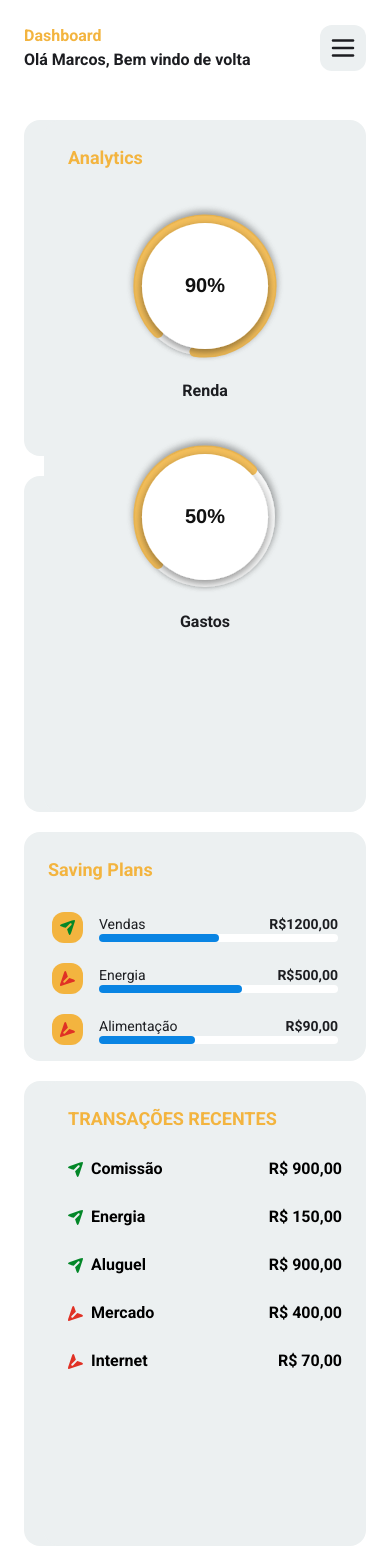
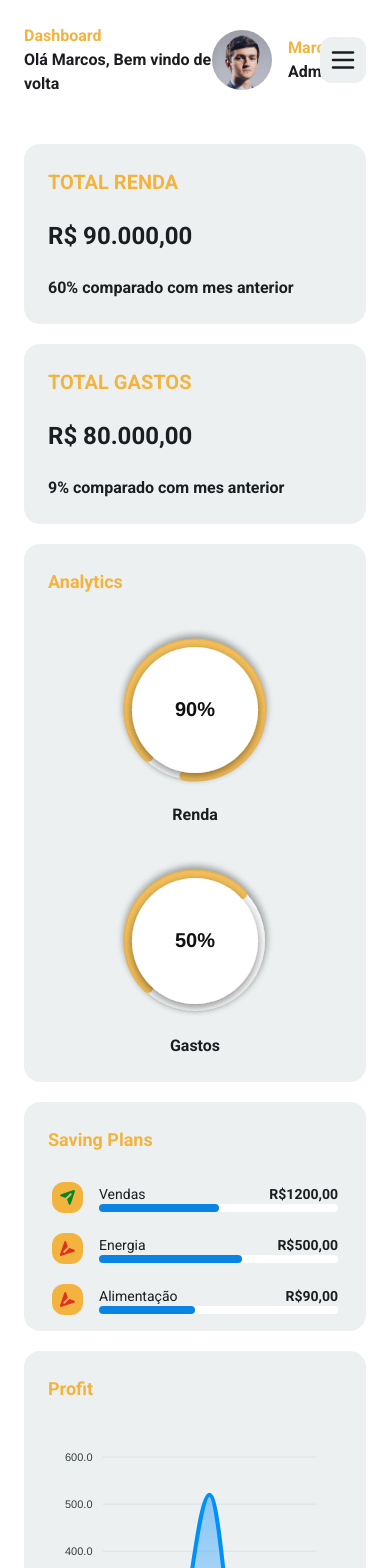
Before and after one commit to devbymarcos/finnanceweb, a Next.js app: page / in a window 390 px wide. Shown: the top 1568 px of the page. Built offline with nearby package versions, Linux system fonts and the light colour scheme.

Commit message:
style: responsivo

```diff
--- /dev/null
+++ b/src/app/(admin)/dash/Header.tsx
@@ -0,0 +1,31 @@
+import BtnMenuMobile from "@/components/btn-menu-mobile/BtnMenumobile";
+import Image from "next/image";
+
+const Header = () => {
+  return (
+    <header className="flex justify-between items-center mb-12">
+      <div>
+        <h1 className="text-base-yellow font-bold">Dashboard</h1>
+        <p className="font-bold text-base-black dark:text-base-white">
+          Olá Marcos, Bem vindo de volta
+        </p>
+      </div>
+      <div className="flex gap-4 items-center">
+        <Image
+          className="rounded-full"
+          src="/user.jpg"
+          width={60}
+          height={60}
+          alt="user avatar"
+        />
+        <div className="text-base-black dark:text-base-white font-bold">
+          <p className="text-base-yellow font-bold">Marcos</p>
+          <p>Admin</p>
+        </div>
+      </div>
+      <BtnMenuMobile />
+    </header>
+  );
+};
+
+export default Header;
--- a/src/app/(admin)/dash/HeaderDash.tsx
+++ /dev/null
@@ -1,17 +0,0 @@
-import BtnMenuMobile from "@/components/btn-menu-mobile/BtnMenumobile";
-
-const HeaderDash = () => {
-  return (
-    <header className="flex justify-between items-center mb-12">
-      <div>
-        <h1 className="text-base-yellow font-bold">Dashboard</h1>
-        <p className="font-bold text-base-black dark:text-base-white">
-          Olá Marcos, Bem vindo de volta
-        </p>
-      </div>
-      <BtnMenuMobile colors="#000" />
-    </header>
-  );
-};
-
-export default HeaderDash;
--- a/src/app/(admin)/dash/LastTransaction.tsx
+++ b/src/app/(admin)/dash/LastTransaction.tsx
@@ -9,7 +9,7 @@ type Props = {
 
 const LastTransaction = ({ item }: Props) => {
   return (
-    <div className="flex gap-2 justify-between items-center font-bold">
+    <div className="flex gap-2 justify-between text-base-black dark:text-base-white items-center font-bold">
       <div className="flex items-center gap-2">
         {item.type == "income" ? <IncomeIconType /> : <ExpenseIconType />}
         <p>{item.name}</p>
--- a/src/app/(admin)/layout.tsx
+++ b/src/app/(admin)/layout.tsx
@@ -2,6 +2,7 @@
 
 import "../globals.css";
 import Sidebar from "@/components/sidebar/Sidebar";
+import Header from "./dash/Header";
 
 export default function RootLayout({
   children,
@@ -12,7 +13,10 @@ export default function RootLayout({
     <>
       <Sidebar />
       <main className="absolute md:left-[250px] w-full md:w-full-custom   p-6">
-        <div className="container-custom mx-auto">{children}</div>
+        <div className="container-custom mx-auto">
+          <Header />
+          {children}
+        </div>
       </main>
     </>
   );
--- a/src/app/(admin)/page.tsx
+++ b/src/app/(admin)/page.tsx
@@ -1,6 +1,6 @@
 import SavePlansItem from "@/app/(admin)/dash/SavePlansItem";
 import CardStyle from "../../components/cards/CardStyle";
-import HeaderDash from "./dash/HeaderDash";
+
 import dynamic from "next/dynamic";
 import LastTransaction from "./dash/LastTransaction";
 
@@ -18,8 +18,7 @@ const ChartAreaDash = dynamic(
 function Index() {
   return (
     <>
-      <HeaderDash />
-      <section className=" grid  grid-cols-1 md:grid-cols-3 gap-5 mb-5">
+      <section className=" grid grid-cols-1 sm:grid-cols-2 md:grid-cols-3 gap-5 mb-5">
         <div className="grid grid-cols-1 gap-5">
           <CardStyle>
             <h3 className="text-xl text-base-yellow uppercase font-bold">
@@ -63,7 +62,7 @@ function Index() {
             </div>
           </CardStyle>
         </div>
-        <div className="col-span-2 md:col-span-1">
+        <div className="sm:col-span-2 md:col-span-1">
           <CardStyle>
             <h3 className="text-base-yellow first-line:font-bold text-lg">
               Saving Plans
--- a/src/components/btn-menu-mobile/BtnMenumobile.tsx
+++ b/src/components/btn-menu-mobile/BtnMenumobile.tsx
@@ -1,11 +1,7 @@
 "use client";
 import { useStore } from "@/hooks/useStore";
 
-type Props = {
-  colors: string;
-};
-
-const BtnMenuMobile = ({ colors }: Props) => {
+const BtnMenuMobile = () => {
   const [dark, updateOpenSideBar, openSideBar] = useStore((state) => [
     state.dark,
     state.updateOpenSideBar,
```
Also changed, not shown: public/user.jpg (added).
